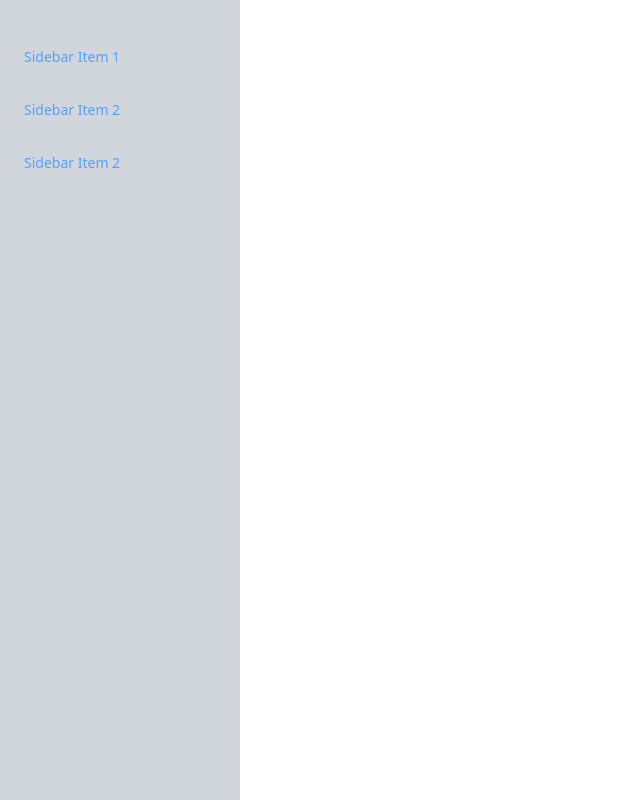
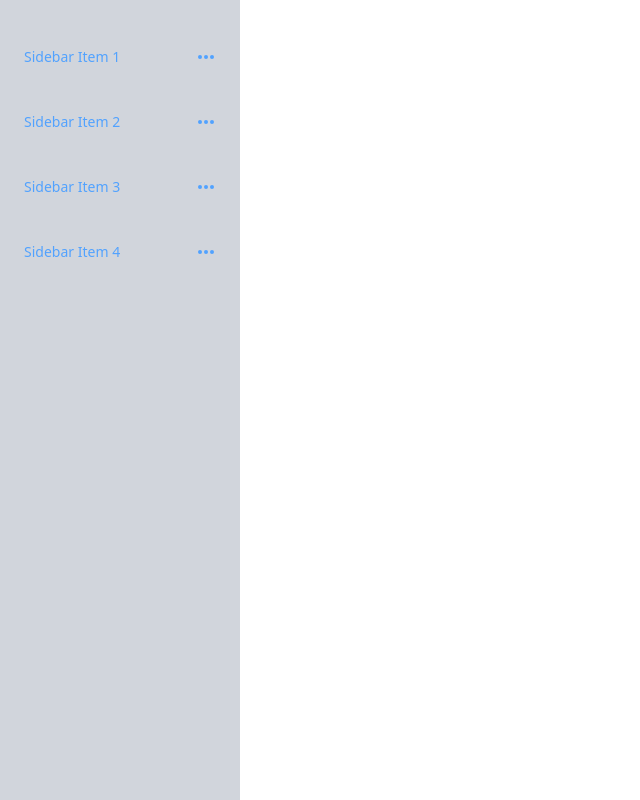
Before and after one commit to ahmedabdelrshed/Med_VQA_Frontend, a React (Vite) app: page /chats in a window 1280 px wide. Shown: the whole page, without its empty margins (0-640 px from the left). Built offline with nearby package versions, Linux system fonts and the light colour scheme.

Commit message:
sidebar chats

```diff
--- /dev/null
+++ b/src/components/chats/ChatTitle.tsx
@@ -0,0 +1,40 @@
+import { NavLink } from "react-router";
+import { HiDotsHorizontal } from "react-icons/hi";
+
+import { useState } from "react";
+import ChatTitleMenu from "./ChatTitleMenu";
+
+interface IProps {
+  chatNumber: number;
+}
+const ChatTitle = ({ chatNumber }: IProps) => {
+  const [showMenu, setShowMenu] = useState<boolean>(false);
+  return (
+    <li className="mb-8 font-medium relative">
+      <NavLink
+        to={`/chats/chat/${chatNumber}`}
+        className={({ isActive }) =>
+          `text-blue-400 w-full block hover:bg-white hover:rounded-2xl ${
+            isActive ? "bg-white text-black rounded-2xl" : ""
+          }`
+        }
+      >
+        <div className="flex justify-between items-center w-full">
+          <span>Sidebar Item {chatNumber}</span>
+          <span
+            onClick={(event) => {
+              event.preventDefault();
+              event.stopPropagation();
+              setShowMenu(true);
+            }}
+          >
+            <HiDotsHorizontal className="w-5 h-5" />
+          </span>
+        </div>
+      </NavLink>
+      {showMenu && <ChatTitleMenu setShowMenu={setShowMenu} />}
+    </li>
+  );
+};
+
+export default ChatTitle;
--- /dev/null
+++ b/src/components/chats/ChatTitleMenu.tsx
@@ -0,0 +1,34 @@
+import { useEffect, useRef } from "react";
+import { GoPencil } from "react-icons/go";
+import { RiDeleteBin5Line } from "react-icons/ri";
+interface IProps {
+  setShowMenu: (val: boolean) => void;
+}
+const ChatTitleMenu = ({ setShowMenu }: IProps) => {
+  const refDiv = useRef<HTMLDivElement>(null);
+  useEffect(() => {
+    const handleClickOutside = (event: MouseEvent) => {
+      if (refDiv.current && !refDiv.current.contains(event.target as Node)) {
+        setShowMenu(false);
+      }
+    };
+    window.addEventListener("mousedown", handleClickOutside);
+    return () => {
+      window.removeEventListener("mousedown", handleClickOutside);
+    };
+  }, [setShowMenu]);
+  return (
+    <div className="absolute top-[25px] right-[-7px] p-0 z-20" ref={refDiv}>
+      <div className="bg-[#ece3e3] w-fit  px-1 py-2  rounded-md">
+        <span className=" flex  items-center mb-2 py-1 cursor-pointer px-3  hover:bg-gray-400 rounded-md ">
+          <GoPencil className="w-4 h-4 mr-2" /> Rename
+        </span>
+        <span className="flex items-center mb-2 py-1 text-red-500 cursor-pointer px-3 hover:bg-gray-300 rounded-md ">
+          <RiDeleteBin5Line className="w-4 h-4 mr-2" /> Delete
+        </span>
+      </div>
+    </div>
+  );
+};
+
+export default ChatTitleMenu;
--- a/src/components/chats/SideBarChats.tsx
+++ b/src/components/chats/SideBarChats.tsx
@@ -1,4 +1,4 @@
-import {  NavLink } from "react-router";
+import ChatTitle from "./ChatTitle";
 
 const SideBarChats = () => {
   return (
@@ -13,24 +13,10 @@ const SideBarChats = () => {
         ></label>
         <ul className="menu bg-gray-300  text-base-content min-h-full w-60 p-3 pt-10">
           {/* Sidebar content here */}
-          <li className="mb-5 font-medium">
-            <NavLink
-              to="/"
-              className={({ isActive }) =>
-                `text-blue-400 hover:bg-white hover:rounded-2xl ${
-                  isActive ? "bg-white text-black" : ""
-                }`
-              }
-            >
-              Sidebar Item 1
-            </NavLink>
-          </li>
-          <li className="hover:bg-white text-blue-400 font-medium hover:rounded-2xl  mb-5">
-            <a>Sidebar Item 2</a>
-          </li>
-          <li className="hover:bg-white text-blue-400 font-medium hover:rounded-2xl  mb-5">
-            <a>Sidebar Item 2</a>
-          </li>
+          <ChatTitle chatNumber={1}/>
+          <ChatTitle chatNumber={2}/>
+          <ChatTitle chatNumber={3}/>
+          <ChatTitle chatNumber={4}/>
         </ul>
       </div>
     </div>
--- a/src/pages/ChatPage.tsx
+++ b/src/pages/ChatPage.tsx
@@ -1,16 +1,23 @@
-import SideBarChats from "../components/chats/SideBarChats"
+import { Outlet } from "react-router";
+import SideBarChats from "../components/chats/SideBarChats";
 
 const ChatPage = () => {
   return (
-      <div className="flex">
-          <SideBarChats />
-          <div className=" p-5">
-          <label htmlFor="my-drawer" className="btn btn-primary drawer-button lg:hidden">
+    <div className="flex">
+      <SideBarChats />
+      <div className=" p-5">
+        <label
+          htmlFor="my-drawer"
+          className="btn btn-primary drawer-button lg:hidden"
+        >
           Open drawer
         </label>
-         </div>
+        <div className="mt-4">
+          <Outlet />
+        </div>
+      </div>
     </div>
-  )
-}
+  );
+};
 
-export default ChatPage
+export default ChatPage;
--- a/src/router/AppRouter.tsx
+++ b/src/router/AppRouter.tsx
@@ -43,7 +43,9 @@ const router = createBrowserRouter(
         <Route path="change_password/:token" element={<ChangePassword />} />
         <Route path="register" element={<Register />} />
         <Route path="authSuccess" element={<AuthSuccess />} />
-        <Route path="chats" element={ <ChatPage/>} />
+        <Route path="chats" element={<ChatPage />} >
+          <Route path="chat/:id" element={ <h1>Hello From Chat</h1>} />
+        </Route>
       </Route>
       <Route path="*" element={<PageNotFound />} />
     </>
```
